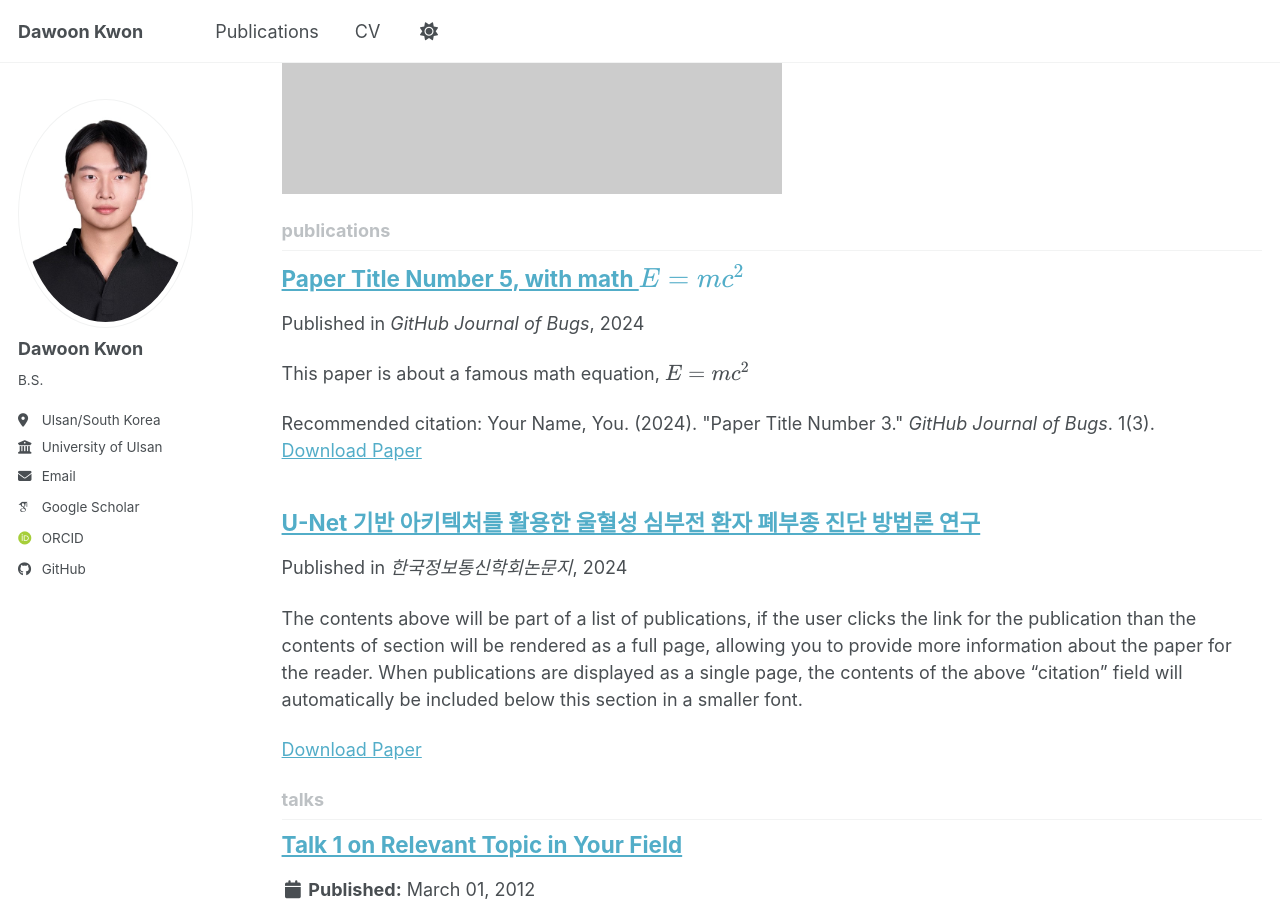
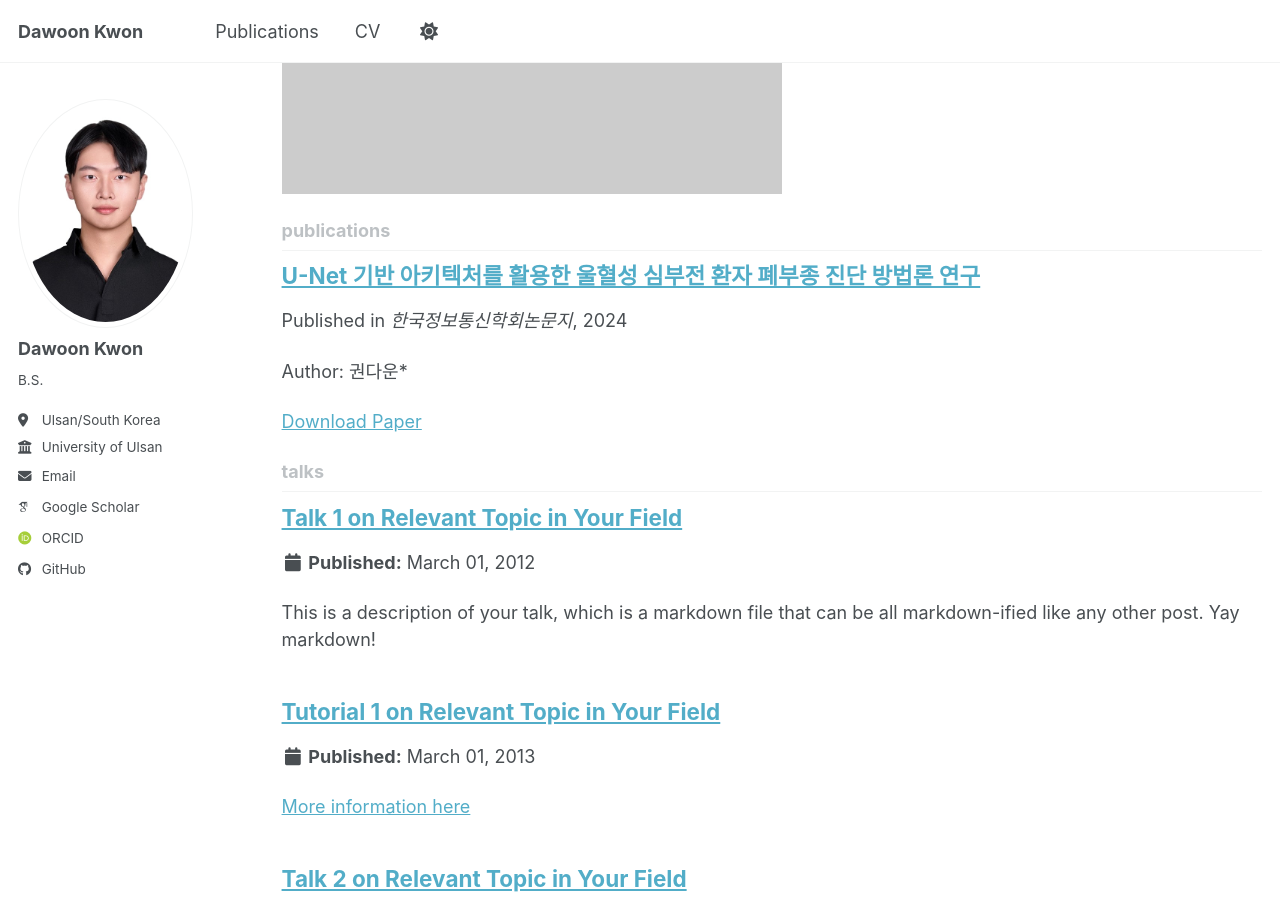
Before and after one commit to drawcodeboy/drawcodeboy.github.io, a Jekyll site: the page built from _pages/collection-archive.html, in a window 1280 px wide and 900 px high, scrolled down 891 px. Built offline with Jekyll 4.4.1, drawn with Linux system fonts in a browser that asks for light colours; some web fonts are replaced; a script bundle is joined from its source files by our own code; library files that are not in the unit come from our copies.

Commit message:
[Update] publications page setup

```diff
--- a/_layouts/single.html
+++ b/_layouts/single.html
@@ -62,7 +62,9 @@
         {% elsif page.slidesurl and page.bibtexurl %}
           <p style="font-size: smaller"><a href="{{ page.slidesurl }}">Download Slides</a> | <a href="{{ page.bibtexurl }}">Download Bibtex</a></p>
         {% elsif page.paperurl and page.bibtexurl %}
-          <p style="font-size: smaller"><a href="{{ page.paperurl }}">Download Paper</a> | <a href="{{ page.bibtexurl }}">Download Bibtex</a></p>
+          <p style="font-size: smaller"><a href="{{ page.paperurl }}">Paper</a> | <a href="{{ page.bibtexurl }}">Download Bibtex</a></p>
+        {% elsif page.codeurl %}
+          <p style="font-size: smaller"><a href="{{ page.codeurl }}">Code</a>
         {% elsif page.citation and page.bibtexurl %}
           <p style="font-size: smaller">Recommended citation: {{ page.citation }}<br /><a href="{{ page.bibtexurl }}">Download Bibtex</a></p>
         {% elsif page.citation %}
--- a/_publications/2024-04-oms1.md
+++ b/_publications/2024-04-oms1.md
@@ -7,7 +7,12 @@
 date: 2024-04-01
 venue: '한국정보통신학회논문지'
 paperurl: 'https://www.dbpia.co.kr/journal/articleDetail?nodeId=NODE11758380'
+codeurl: 'https://github.com/drawcodeboy/U-Net-Based-CHF-Pul.Edema-Diagnostic-Model'
 # citation: 'Your Name, You. (2024). &quot;Paper Title Number 3.&quot; <i>GitHub Journal of Bugs</i>. 1(3).'
 ---
 
-The contents above will be part of a list of publications, if the user clicks the link for the publication than the contents of section will be rendered as a full page, allowing you to provide more information about the paper for the reader. When publications are displayed as a single page, the contents of the above "citation" field will automatically be included below this section in a smaller font.
+Author: 권다운*
+
+Abstract:
+
+폐부종과 이로 인한 호흡곤란 증상은 울혈성 심부전 환자에게 찾아오는 가장 흔한 증상 중 하나이며, 환자의 폐부종 유무에 따라 복잡한 임상 관리 결정이 달라진다. 울혈성 심부전은 급성으로 나타날 수 있는 병태생리학적 상태인 점에서 신속한 진단과 임상 관리 결정이 요구된다. 이에 따라 본 연구에서는 MIMIC-CXR-JPG 데이터 세트를 바탕으로 울혈성 심부전 환자의 흉부 방사선 검사를 통해 폐부종의 유무를 진단하는 모델을 구축하였다. 또한, U-Net 기반 아키텍처를 사용하여 폐 영역 분할 후, 분할 전 이미지와 결합하여 폐 영역에 대한 집중도를 높이고, DenseNet121과 VGG16을 사용하여 분할 하지 않은 이미지와 비교 실험을 통해 본 연구에서 제안하는 방법이 더 나은 성능을 보임으로써 전처리에 대한 방법론을 제시한다. 나아가 본 논문에서 제시하는 방법론을 발전시켜 다양한 질환에 대한 전처리로 활용될 수 있을 것으로 보인다.
--- a/_publications/2025-06-08-paper-title-number-5.md
+++ /dev/null
@@ -1,13 +0,0 @@
----
-title: "Paper Title Number 5, with math $$E=mc^2$$"
-collection: publications
-category: conferences
-permalink: /publication/2024-02-17-paper-title-number-4
-excerpt: 'This paper is about a famous math equation, $$E=mc^2$$'
-date: 2024-02-17
-venue: 'GitHub Journal of Bugs'
-paperurl: 'https://academicpages.github.io/files/paper3.pdf'
-citation: 'Your Name, You. (2024). &quot;Paper Title Number 3.&quot; <i>GitHub Journal of Bugs</i>. 1(3).'
----
-
-Using [MathJax](https://www.mathjax.org/) in the description is supported - $$E=mc^2$$ - however, the use must be mindful that the default delimiters are `$$...$$` and `\\[...\\]` which differs from the `$...$` that is typically expected.
```
